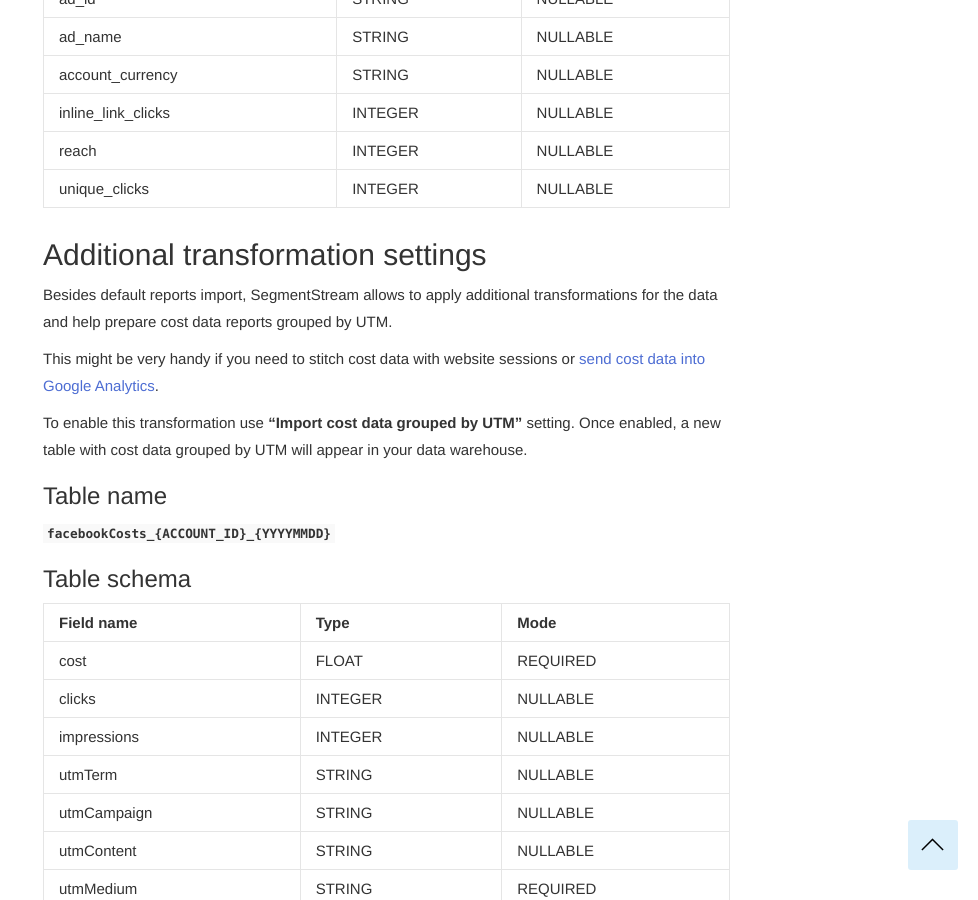
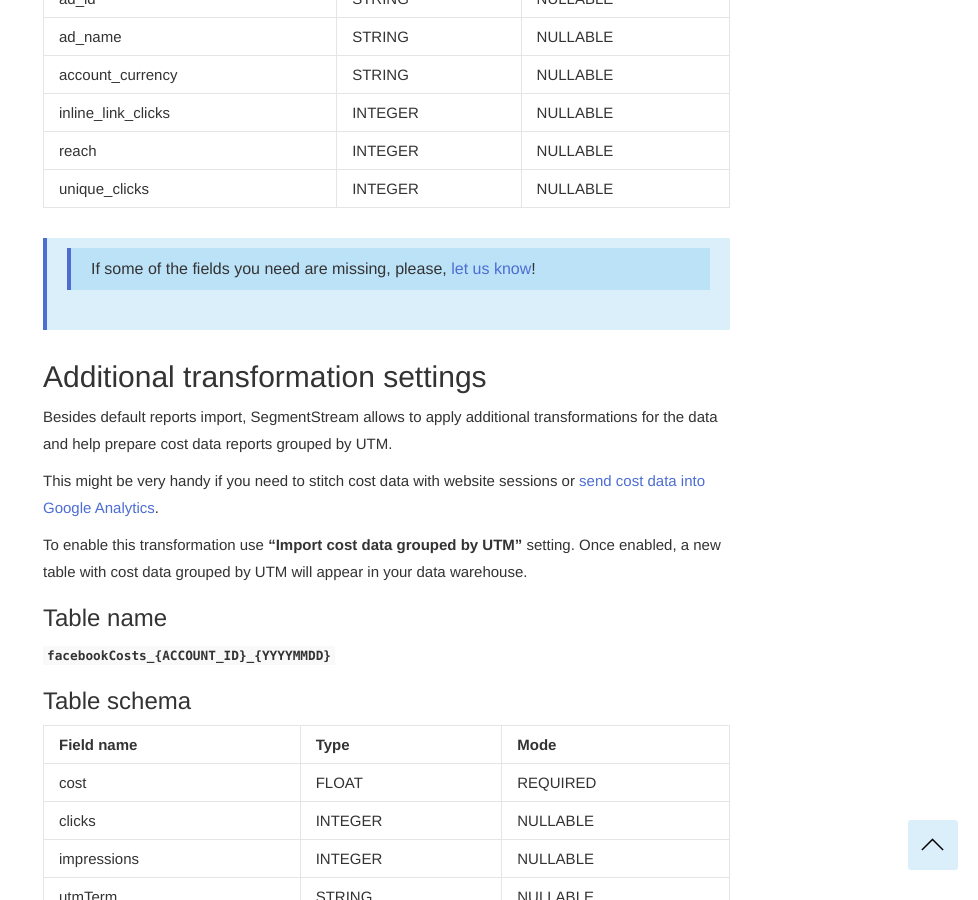
Before and after one commit to segmentstream-com/segmentstream-com.github.io, a Jekyll site: the page built from _docs/datasources/facebook.md, in a window 1280 px wide and 900 px high, scrolled down 1549 px. Shown: the whole window, without its empty margins (302-1280 px from the left). Built offline with Jekyll 4.4.1, drawn with Linux system fonts in a browser that asks for light colours; nearby versions of some CDN libraries.

Commit message:
fields request link

```diff
--- a/_docs/datasources/facebook.md
+++ b/_docs/datasources/facebook.md
@@ -53,6 +53,8 @@
 reach | INTEGER | NULLABLE
 unique_clicks | INTEGER | NULLABLE
 
+>> If some of the fields you need are missing, please, [let us know](https://support.segmentstream.com/hc/en-us/requests/new){:target="_blank"}!
+
 ## Additional transformation settings
 
 Besides default reports import, SegmentStream allows to apply additional transformations for the data and help prepare cost data reports grouped by UTM.
```
